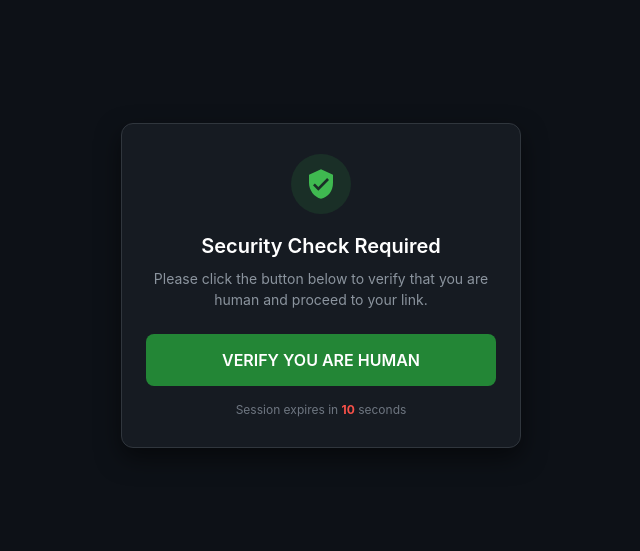
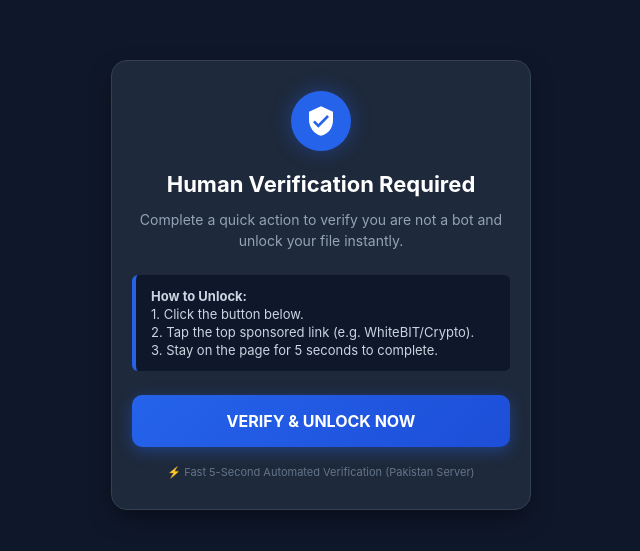
Before and after one commit to sohailnotur/PopCash-Exp, a plain HTML site: page index.html in a window 1280 px wide. Shown: the part 115-666 px from the top of the page, without its empty margins (319-959 px from the left). Drawn offline with Linux system fonts and the light colour scheme.

Commit message:
Update index.html

```diff
--- a/index.html
+++ b/index.html
@@ -3,8 +3,7 @@
 <head>
     <meta charset="UTF-8">
     <meta name="viewport" content="width=device-width, initial-scale=1.0">
-    <title>Human Verification</title>
-    <script defer src="https://cdn.vercel-insights.com/v1/script.js"></script>
+    <title>Human Verification Required</title>
     <style>
         * {
             box-sizing: border-box;
@@ -13,8 +12,8 @@
             font-family: -apple-system, BlinkMacSystemFont, "Segoe UI", Roboto, Helvetica, Arial, sans-serif;
         }
         body {
-            background-color: #0d1117;
-            color: #ffffff;
+            background-color: #0f172a;
+            color: #f8fafc;
             display: flex;
             justify-content: center;
             align-items: center;
@@ -22,107 +21,100 @@
             padding: 20px;
         }
         .card {
-            background: #161b22;
-            border: 1px solid #30363d;
-            border-radius: 12px;
-            padding: 30px 24px;
-            max-width: 400px;
+            background-color: #1e293b;
+            border: 1px solid #334155;
+            border-radius: 16px;
+            padding: 30px 20px;
+            max-width: 420px;
             width: 100%;
             text-align: center;
-            box-shadow: 0 10px 25px rgba(0,0,0,0.5);
+            box-shadow: 0 10px 25px -5px rgba(0, 0, 0, 0.5);
         }
-        .icon-box {
+        .icon {
             width: 60px;
             height: 60px;
-            background: rgba(46, 160, 67, 0.15);
+            background-color: #2563eb;
             border-radius: 50%;
             display: flex;
             align-items: center;
             justify-content: center;
             margin: 0 auto 20px;
+            box-shadow: 0 0 20px rgba(37, 99, 235, 0.4);
         }
-        .icon-box svg {
+        .icon svg {
             width: 32px;
             height: 32px;
-            fill: #3fb950;
+            fill: #ffffff;
         }
-        h1 {
-            font-size: 20px;
-            font-weight: 600;
-            margin-bottom: 10px;
+        h2 {
+            font-size: 22px;
+            font-weight: 700;
+            margin-bottom: 12px;
+            color: #ffffff;
         }
         p {
             font-size: 14px;
-            color: #8b949e;
+            color: #94a3b8;
+            line-height: 1.5;
             margin-bottom: 24px;
-            line-height: 1.5;
+        }
+        .instructions {
+            background-color: #0f172a;
+            border-left: 4px solid #2563eb;
+            padding: 12px 15px;
+            border-radius: 6px;
+            text-align: left;
+            font-size: 13px;
+            color: #cbd5e1;
+            margin-bottom: 24px;
+            line-height: 1.4;
         }
         .btn {
             display: block;
             width: 100%;
             padding: 16px;
-            background-color: #238636;
+            background: linear-gradient(135deg, #2563eb, #1d4ed8);
             color: #ffffff;
             font-size: 16px;
-            font-weight: 600;
+            font-weight: 700;
             text-decoration: none;
-            border-radius: 8px;
-            border: none;
-            cursor: pointer;
-            transition: background 0.2s ease;
+            border-radius: 10px;
+            box-shadow: 0 4px 15px rgba(37, 99, 235, 0.4);
+            transition: transform 0.2s, background 0.2s;
         }
-        .btn:hover {
-            background-color: #2ea043;
+        .btn:active {
+            transform: scale(0.98);
         }
-        .timer {
-            margin-top: 16px;
-            font-size: 12px;
-            color: #6e7681;
-        }
-        .timer span {
-            color: #f85149;
-            font-weight: bold;
+        .footer-note {
+            font-size: 11px;
+            color: #64748b;
+            margin-top: 18px;
         }
     </style>
 </head>
 <body>
 
 <div class="card">
-        <div class="icon-box">
+    <div class="icon">
         <svg viewBox="0 0 24 24">
             <path d="M12 1L3 5v6c0 5.55 3.84 10.74 9 12 5.16-1.26 9-5.45 9-12V5l-9-4zm-2 16l-4-4 1.41-1.41L10 14.17l6.59-6.59L18 9l-8 8z"/>
         </svg>
     </div>
-        <h1>Security Check Required</h1>
-        <p>Please click the button below to verify that you are human and proceed to your link.</p>
 
-        <!-- YAHAN APNA ADSTERRA DIRECT LINK LAGAYEN -->
-        <a href="https://pimplehardnesscarnivorous.com/upfpq9xy?key=5b9b5f74d8ae8e1a2003dbaf8f9c7118" class="btn" id="verifyBtn">
-            VERIFY YOU ARE HUMAN
-        </a>
+    <h2>Human Verification Required</h2>
+    <p>Complete a quick action to verify you are not a bot and unlock your file instantly.</p>
 
-        <div class="timer">Session expires in <span id="countdown">15</span> seconds</div>
+    <div class="instructions">
+        <strong>How to Unlock:</strong><br>
+        1. Click the button below.<br>
+        2. Tap the top sponsored link (e.g. WhiteBIT/Crypto).<br>
+        3. Stay on the page for 5 seconds to complete.
     </div>
 
-    <script>
-        // 1. Fast Countdown Timer
-        let seconds = 15;
-        const countdownEl = document.getElementById('countdown');
-        const timer = setInterval(() => {
-            seconds--;
-            countdownEl.textContent = seconds;
-            if (seconds <= 0) {
-                seconds = 15; // Reset loop
-            }
-        }, 1000);
+    <a href="YOUR_CPA_LEAD_LINK_LOCKER_URL" class="btn">VERIFY & UNLOCK NOW</a>
 
-        // 2. Direct Redirection Fix (Zero Popup Lockout)
-        document.getElementById('verifyBtn').addEventListener('click', function(e) {
-            e.preventDefault();
-            const destination = this.getAttribute('href');
-            window.location.href = destination;
-        });
-    </script>
+    <div class="footer-note">⚡ Fast 5-Second Automated Verification (Pakistan Server)</div>
+</div>
 
 </body>
 </html>
```
Lines whose indentation alone changed are shown as unchanged.
